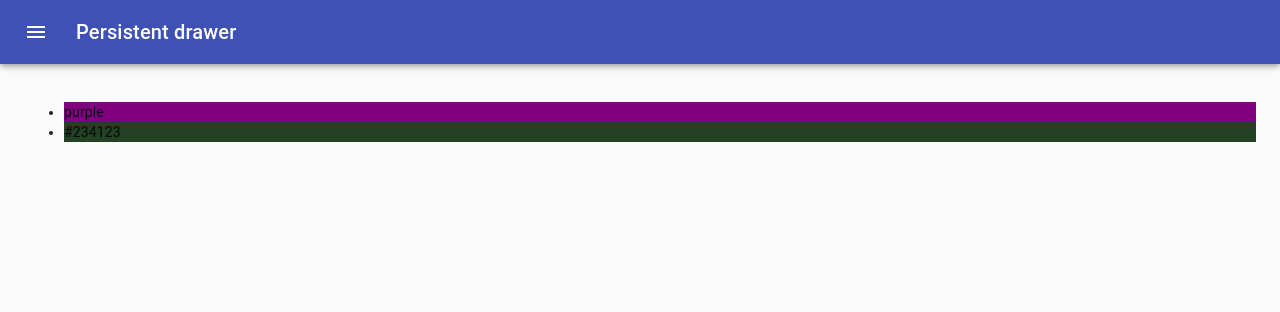
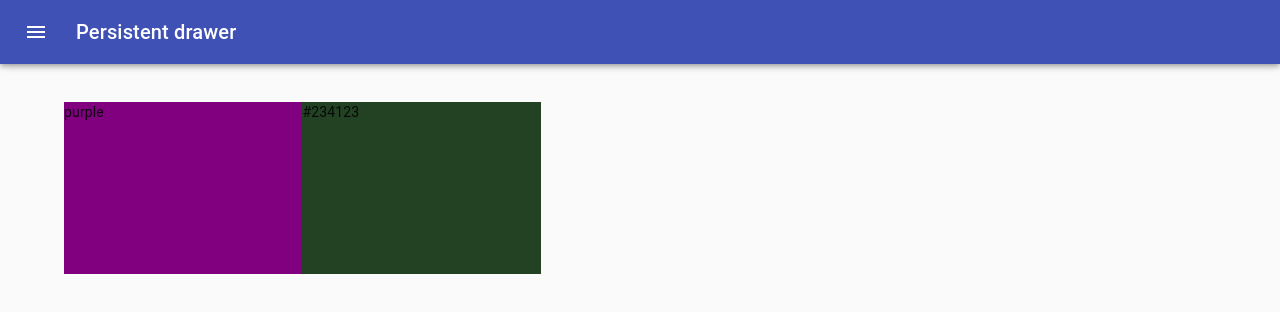
Before and after one commit to JasonDollar/color-picker-project, a React (Create React App) app: page /palette/new in a window 1280 px wide. Shown: the top 312 px of the page. Built offline with nearby package versions, Linux system fonts and the light colour scheme.

Commit message:
add DraggableColorBox component

```diff
--- /dev/null
+++ b/src/components/DraggableColorBox.js
@@ -0,0 +1,30 @@
+import React from 'react'
+import PropTypes from 'prop-types'
+
+import styled from 'styled-components'
+
+const Container = styled.div`
+  background-color: ${props => props.background};
+
+  width: 20%;
+  height: 25%;
+  margin: 0 auto;
+  display: inline-block;
+  position: relative;
+  cursor: pointer;
+  margin-bottom: -4px;
+`
+
+const DraggableColorBox = ({ color }) => {
+  return (
+    <Container background={color}>
+      {color}
+    </Container>
+  )
+}
+
+export default DraggableColorBox
+
+DraggableColorBox.propTypes = {
+  color: PropTypes.string.isRequired,
+}
--- a/src/components/NewPaletteForm.js
+++ b/src/components/NewPaletteForm.js
@@ -13,6 +13,7 @@ import MenuIcon from '@material-ui/icons/Menu'
 import ChevronLeftIcon from '@material-ui/icons/ChevronLeft'
 import Button from '@material-ui/core/Button'
 import { ChromePicker } from 'react-color'
+import DraggableColorBox from './DraggableColorBox'
 
 const drawerWidth = 340
 
@@ -56,6 +57,7 @@ const useStyles = makeStyles(theme => ({
   },
   content: {
     flexGrow: 1,
+    height: 'calc(100vh - 64px)',
     padding: theme.spacing(3),
     transition: theme.transitions.create('margin', {
       easing: theme.transitions.easing.sharp,
@@ -75,6 +77,9 @@ const useStyles = makeStyles(theme => ({
   },
   input: {
     display: 'none',
+  },
+  list: {
+    height: '100%',
   },
 }))
 
@@ -153,9 +158,9 @@ const NewPaletteForm = () => {
         })}
       >
         <div className={classes.drawerHeader} />
-        <ul>
+        <ul className={classes.list}>
           {colors.map(item => (
-            <li style={{ background: item }}>{item}</li>
+            <DraggableColorBox key={item} color={item} />
           ))}
         </ul>
       </main>
```
